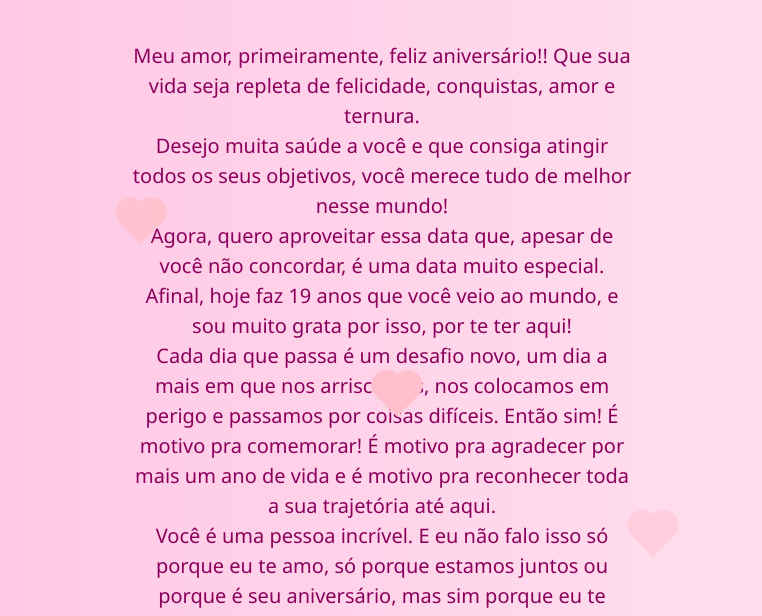
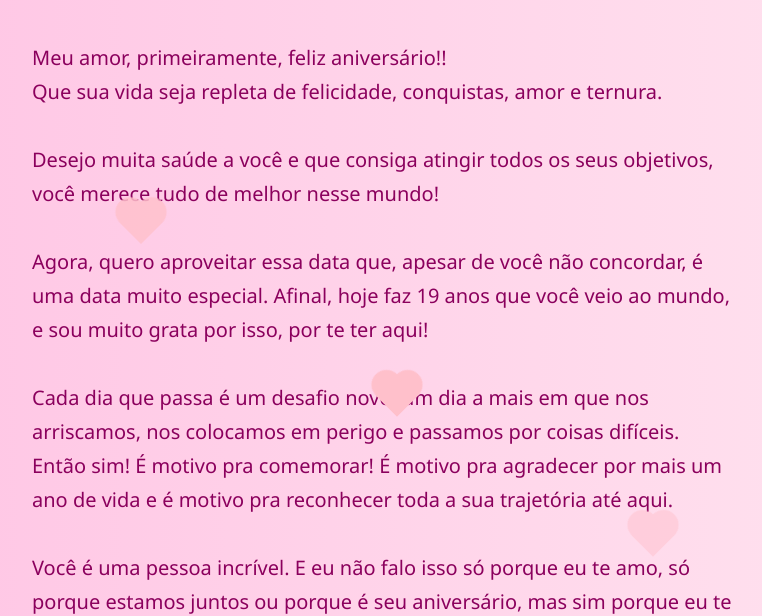
Before and after one commit to kitsunesm/secret, a plain HTML site: page mensagem.html in a window 1280 px wide. Shown: the part 142-758 px from the top of the page, without its empty margins (258-1020 px from the left). Drawn offline with Linux system fonts and the light colour scheme.

Commit message:
Atualizar o mensagem.html

```diff
--- a/mensagem.html
+++ b/mensagem.html
@@ -11,29 +11,33 @@
       background: linear-gradient(to right, #ffc1e3, #ffe6f0);
       color: #8b005d;
       text-align: center;
+      min-height: 100vh;
       overflow-x: hidden;
-      min-height: 100vh;
     }
-    body {
+
+    #fade {
+      transition: opacity 1s ease-in-out;
+      padding: 30px 20px;
+      box-sizing: border-box;
       display: flex;
       flex-direction: column;
       align-items: center;
       justify-content: flex-start;
-      padding: 30px 20px;
-      box-sizing: border-box;
-      position: relative;
-      z-index: 1;
     }
+
     h1 {
       margin-top: 60px;
       font-size: 36px;
     }
+
     p {
       font-size: 20px;
       margin-top: 20px;
-      max-width: 500px;
-      line-height: 1.5;
+      max-width: 700px;
+      line-height: 1.7;
+      text-align: left;
     }
+
     button {
       margin-top: 30px;
       padding: 12px 24px;
@@ -46,9 +50,11 @@
       z-index: 2;
       position: relative;
     }
+
     button:hover {
       background-color: #e055a4;
     }
+
     .hearts {
       position: fixed;
       top: 0;
@@ -59,6 +65,7 @@
       z-index: 0;
       overflow: hidden;
     }
+
     .heart {
       position: absolute;
       width: 30px;
@@ -67,6 +74,7 @@
       transform: rotate(45deg);
       animation: float 6s infinite ease-in;
     }
+
     .heart::before,
     .heart::after {
       content: "";
@@ -76,14 +84,17 @@
       background-color: pink;
       border-radius: 50%;
     }
+
     .heart::before {
       top: -15px;
       left: 0;
     }
+
     .heart::after {
       left: -15px;
       top: 0;
     }
+
     @keyframes float {
       0% {
         transform: translateY(100vh) rotate(45deg);
@@ -97,6 +108,7 @@
         opacity: 0;
       }
     }
+
     audio {
       display: none;
     }
@@ -111,38 +123,41 @@
     <div class="heart" style="left: 90%; animation-delay: 4s;"></div>
   </div>
 
+  <div id="fade">
     <h1>Feliz Aniversário, amor! 🎂💕</h1>
 
     <p>
-    Meu amor, primeiramente, feliz aniversário!!
-Que sua vida seja repleta de felicidade, conquistas, amor e ternura. <br>
+      Meu amor, primeiramente, feliz aniversário!!<br>
+      Que sua vida seja repleta de felicidade, conquistas, amor e ternura. <br><br>
 
-Desejo muita saúde a você e que consiga atingir todos os seus objetivos, você merece tudo de melhor nesse mundo! <br>
+      Desejo muita saúde a você e que consiga atingir todos os seus objetivos, você merece tudo de melhor nesse mundo! <br><br>
 
-Agora, quero aproveitar essa data que, apesar de você não concordar, é uma data muito especial. Afinal, hoje faz 19 anos que você veio ao mundo, e sou muito grata por isso, por te ter aqui!<br>
+      Agora, quero aproveitar essa data que, apesar de você não concordar, é uma data muito especial. Afinal, hoje faz 19 anos que você veio ao mundo, e sou muito grata por isso, por te ter aqui!<br><br>
 
-Cada dia que passa é um desafio novo, um dia a mais em que nos arriscamos, nos colocamos em perigo e passamos por coisas difíceis. Então sim! É motivo pra comemorar! É motivo pra agradecer por mais um ano de vida e é motivo pra reconhecer toda a sua trajetória até aqui.<br>
+      Cada dia que passa é um desafio novo, um dia a mais em que nos arriscamos, nos colocamos em perigo e passamos por coisas difíceis. Então sim! É motivo pra comemorar! É motivo pra agradecer por mais um ano de vida e é motivo pra reconhecer toda a sua trajetória até aqui.<br><br>
 
       Você é uma pessoa incrível. E eu não falo isso só porque eu te amo, só porque estamos juntos ou porque é seu aniversário, mas sim porque eu te admiro muito, e não é de agora!<br>
       Faz um tempo que eu percebo o homem maravilhoso que você é, e pra falar a verdade, não é difícil de notar. Basta te conhecer um pouquinho pra perceber que você não é igual a esses homens que encontramos por aí.<br>
-Acho incrível a forma como você mostra isso sem nem fazer muito esforço.<br> Inclusive, acho que foi por isso que eu me encantei por você (na verdade, foi porque você é um gostoso, mas isso fez eu me apaixonar ainda mais).<br>
+      Acho incrível a forma como você mostra isso sem nem fazer muito esforço.<br>
+      Inclusive, acho que foi por isso que eu me encantei por você (na verdade, foi porque você é um gostoso, mas isso fez eu me apaixonar ainda mais).<br><br>
 
       A vontade de te conhecer de verdade cresceu muito, e quanto mais a gente se conhece, quanto mais tempo eu passo ao seu lado, mais eu me apaixono. Mais eu quero conhecer todos os seus lados.<br>
-Sei que nem todos os dias você está bem, sei que você tem suas dificuldades e seus defeitos, mas o mais importante é que eu também sei que, apesar de tudo isso, você sempre dá um jeito de passar por cima e conquistar o que quer!
+      Sei que nem todos os dias você está bem, sei que você tem suas dificuldades e seus defeitos, mas o mais importante é que eu também sei que, apesar de tudo isso, você sempre dá um jeito de passar por cima e conquistar o que quer!<br><br>
 
       Então, sabendo disso, eu posso tranquilamente te parabenizar:<br>
-Parabéns, meu amor, por ser forte. Parabéns por tudo que você conquistou e está conquistando. Parabéns por ser uma pessoa tão doce e carinhosa.<br>
+      Parabéns, meu amor, por ser forte. Parabéns por tudo que você conquistou e está conquistando. Parabéns por ser uma pessoa tão doce e carinhosa.<br><br>
 
-E obrigada! Obrigada por estar comigo, me amar de uma forma tão gentil e me tratar da melhor forma possível.<br>
+      E obrigada! Obrigada por estar comigo, me amar de uma forma tão gentil e me tratar da melhor forma possível.<br><br>
 
-Eu te amo intensamente.<br>
+      Eu te amo intensamente.<br><br>
 
       bjos,<br>
       Kity🩷
     </p>
 
-  <!-- Botão para iniciar a música -->
-  <button onclick="tocarMusica()">💗 Quero te dedicar uma música...</button>
+    <!-- Botão para iniciar a música e ir para letra.html -->
+    <button onclick="iniciarSurpresa()">💗 Quero te dedicar uma música...</button>
+  </div>
 
   <audio id="audio">
     <source src="Die For You.mp3" type="audio/mpeg">
@@ -150,10 +165,17 @@ Kity🩷
   </audio>
 
   <script>
-    function tocarMusica() {
+    function iniciarSurpresa() {
       const audio = document.getElementById("audio");
       audio.volume = 0.7;
       audio.play();
+
+      const fadeDiv = document.getElementById("fade");
+      fadeDiv.style.opacity = 0;
+
+      setTimeout(() => {
+        window.location.href = "letra.html";
+      }, 1000); // Aguarda 1 segundo antes de ir pra próxima página
     }
   </script>
 </body>
```
Lines whose indentation alone changed are shown as unchanged.
